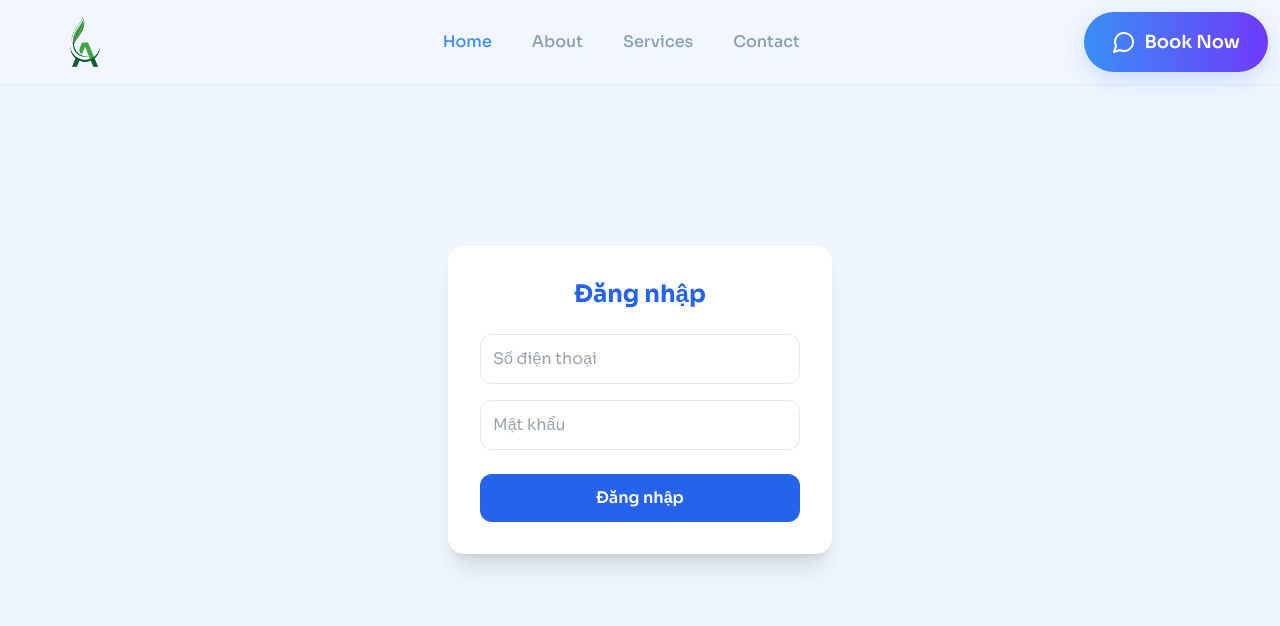
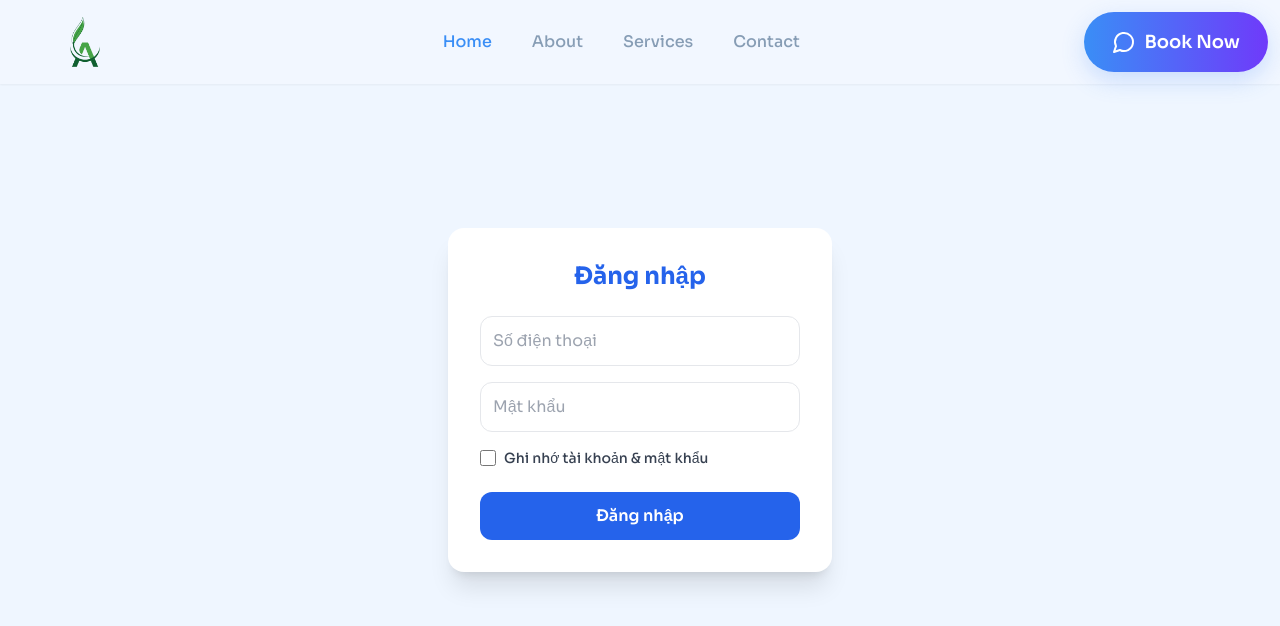
Before and after one commit to TranTruc1/lutalife-reactjs, a React (Vite) app: page /login in a window 1280 px wide. Shown: the top 626 px of the page. Built offline with nearby package versions, Linux system fonts and the light colour scheme; no server answers.

Commit message:
ghi nho tk

```diff
--- a/src/components/Login.jsx
+++ b/src/components/Login.jsx
@@ -6,11 +6,13 @@ import Navbar from "./Navbar";
 function Login({ onLogin }) {
   const [phone, setPhone] = useState("");
   const [password, setPassword] = useState("");
+  const [rememberMe, setRememberMe] = useState(false); // ✅ State cho checkbox
   const [loading, setLoading] = useState(false);
   const navigate = useNavigate();
 
-  // ✅ 1. Kiểm tra nếu đã đăng nhập thì đá về trang Admin ngay
+  // 1. Kiểm tra token & Tự điền thông tin nếu đã "Ghi nhớ"
   useEffect(() => {
+    // Check token để redirect (Logic cũ)
     const token = localStorage.getItem("token");
     const role = localStorage.getItem("role");
 
@@ -20,6 +22,15 @@ function Login({ onLogin }) {
       } else {
         navigate("/admin/appointments");
       }
+    }
+
+    // ✅ Logic mới: Load thông tin đã ghi nhớ
+    const savedPhone = localStorage.getItem("savedPhone");
+    const savedPassword = localStorage.getItem("savedPassword");
+    if (savedPhone && savedPassword) {
+      setPhone(savedPhone);
+      setPassword(savedPassword);
+      setRememberMe(true);
     }
   }, [navigate]);
 
@@ -45,9 +56,18 @@ function Login({ onLogin }) {
       console.log("📥 Trạng thái:", res.status, "Phản hồi:", data);
 
       if (res.ok) {
-        // Lưu vào localStorage
+        // Lưu token
         localStorage.setItem("token", data.token);
         localStorage.setItem("role", data.role);
+
+        // ✅ Logic mới: Xử lý Ghi nhớ tài khoản
+        if (rememberMe) {
+          localStorage.setItem("savedPhone", phone);
+          localStorage.setItem("savedPassword", password);
+        } else {
+          localStorage.removeItem("savedPhone");
+          localStorage.removeItem("savedPassword");
+        }
 
         onLogin?.(data);
 
@@ -94,8 +114,25 @@ function Login({ onLogin }) {
             placeholder="Mật khẩu"
             value={password}
             onChange={(e) => setPassword(e.target.value)}
-            className="w-full p-3 border rounded-xl mb-6 focus:outline-none focus:ring-2 focus:ring-blue-400"
+            className="w-full p-3 border rounded-xl mb-4 focus:outline-none focus:ring-2 focus:ring-blue-400"
           />
+
+          {/* ✅ Checkbox Ghi nhớ tài khoản */}
+          <div className="flex items-center mb-6">
+            <input
+              id="remember-me"
+              type="checkbox"
+              checked={rememberMe}
+              onChange={(e) => setRememberMe(e.target.checked)}
+              className="w-4 h-4 text-blue-600 bg-gray-100 border-gray-300 rounded focus:ring-blue-500 cursor-pointer"
+            />
+            <label
+              htmlFor="remember-me"
+              className="ml-2 text-sm font-medium text-gray-700 cursor-pointer select-none"
+            >
+              Ghi nhớ tài khoản & mật khẩu
+            </label>
+          </div>
 
           <button
             type="submit"
```
